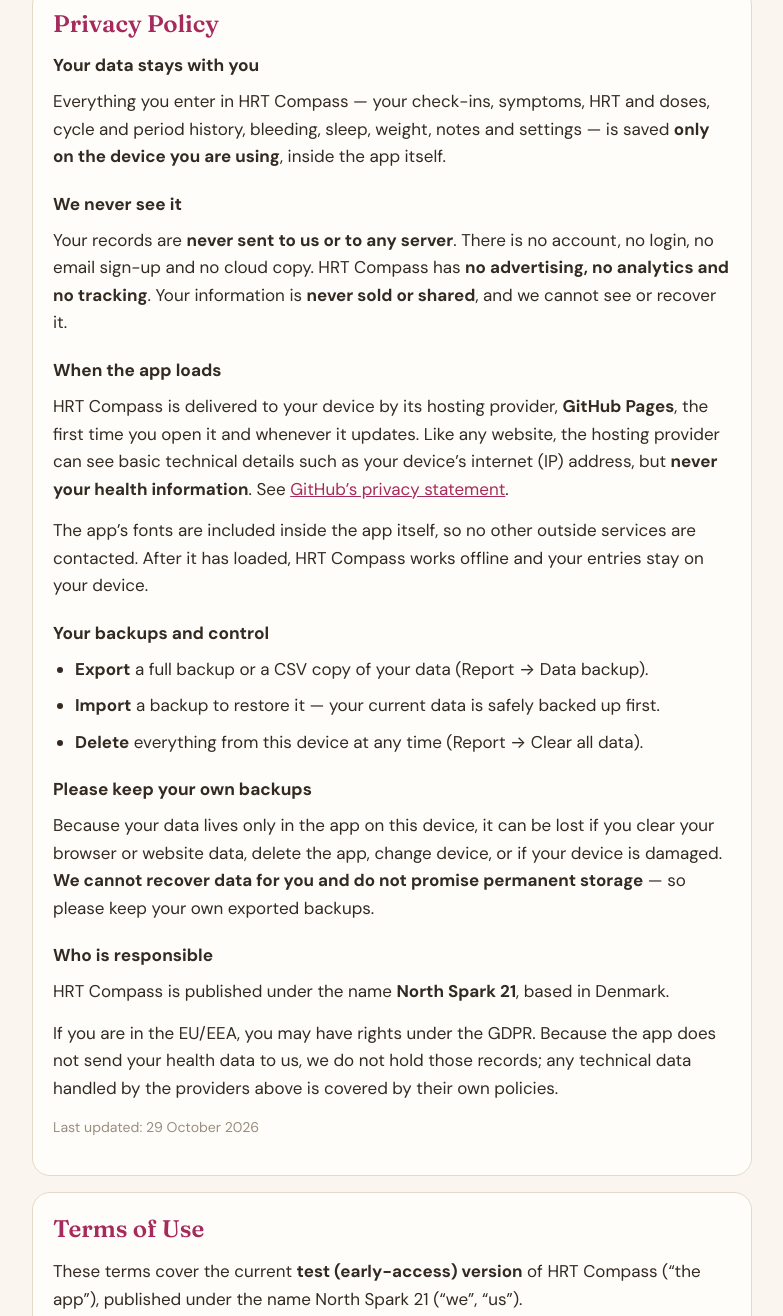
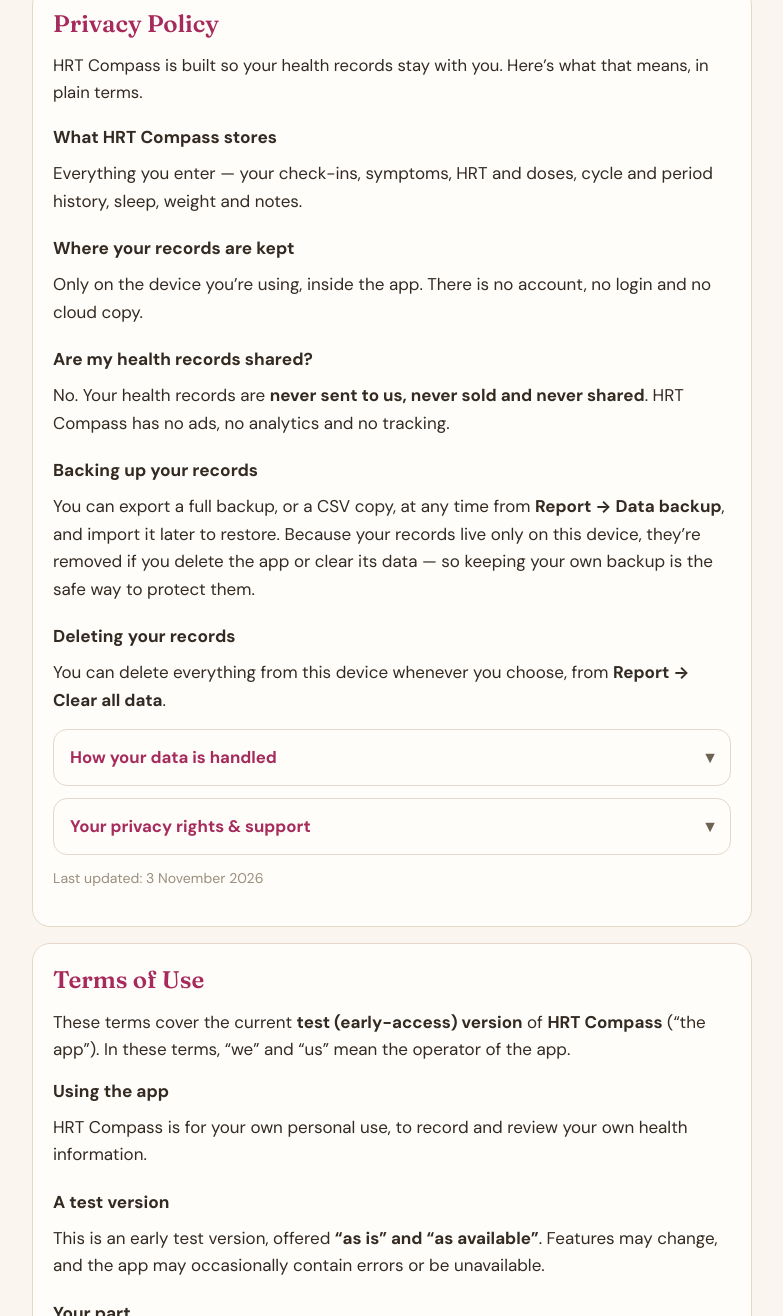
Before and after one commit to 9554wj2rkv-stack/HRT-COMPASS-, a plain HTML site: page privacy.html in a window 1280 px wide. Shown: the part 266-1582 px from the top of the page, without its empty margins (248-1031 px from the left). Drawn offline with Linux system fonts and the light colour scheme.

Commit message:
Add files via upload

```diff
--- a/privacy.html
+++ b/privacy.html
@@ -66,6 +66,14 @@
   a{color:var(--accent-deep);}
   .copyright{text-align:center;color:var(--ink-soft);font-size:.9rem;margin:30px 0 6px;font-weight:700;}
   .foot{color:var(--ink-faint);font-size:.88rem;}
+  .pp-intro{font-size:1.04rem;color:var(--ink);margin:0 0 18px;}
+  details.pp-fold{border:1.5px solid var(--line);border-radius:14px;margin:0 0 12px;background:var(--surface);overflow:hidden;}
+  details.pp-fold>summary{list-style:none;cursor:pointer;display:flex;align-items:center;gap:10px;padding:14px 16px;font-weight:700;font-size:1.05rem;color:var(--accent-deep);}
+  details.pp-fold>summary::-webkit-details-marker{display:none;}
+  details.pp-fold>summary .pp-chev{margin-left:auto;color:var(--ink-soft);transition:transform .2s;}
+  details.pp-fold[open]>summary .pp-chev{transform:rotate(180deg);}
+  details.pp-fold .pp-body{padding:2px 16px 8px;}
+  details.pp-fold .pp-body h3{margin-top:8px;}
   @media(max-width:480px){ body{font-size:16.5px;} h1{font-size:1.7rem;} h2{font-size:1.32rem;} }
 </style>
 </head>
@@ -87,32 +95,49 @@
 
   <section class="card" id="privacy">
     <h2>Privacy Policy</h2>
-    <h3>Your data stays with you</h3>
-    <p>Everything you enter in HRT Compass — your check-ins, symptoms, HRT and doses, cycle and period history, bleeding, sleep, weight, notes and settings — is saved <b>only on the device you are using</b>, inside the app itself.</p>
-    <h3>We never see it</h3>
-    <p>Your records are <b>never sent to us or to any server</b>. There is no account, no login, no email sign-up and no cloud copy. HRT Compass has <b>no advertising, no analytics and no tracking</b>. Your information is <b>never sold or shared</b>, and we cannot see or recover it.</p>
-    <h3>When the app loads</h3>
-    <p>HRT Compass is delivered to your device by its hosting provider, <b>GitHub Pages</b>, the first time you open it and whenever it updates. Like any website, the hosting provider can see basic technical details such as your device’s internet (IP) address, but <b>never your health information</b>. See <a href="https://docs.github.com/en/site-policy/privacy-policies/github-privacy-statement" target="_blank" rel="noopener">GitHub’s privacy statement</a>.</p>
-    <p>The app’s fonts are included inside the app itself, so no other outside services are contacted. After it has loaded, HRT Compass works offline and your entries stay on your device.</p>
-    <h3>Your backups and control</h3>
-    <ul>
-      <li><b>Export</b> a full backup or a CSV copy of your data (Report → Data backup).</li>
-      <li><b>Import</b> a backup to restore it — your current data is safely backed up first.</li>
-      <li><b>Delete</b> everything from this device at any time (Report → Clear all data).</li>
-    </ul>
-    <h3>Please keep your own backups</h3>
-    <p>Because your data lives only in the app on this device, it can be lost if you clear your browser or website data, delete the app, change device, or if your device is damaged. <b>We cannot recover data for you and do not promise permanent storage</b> — so please keep your own exported backups.</p>
-    <h3>Who is responsible</h3>
-    <div id="responsible">
-      <p>HRT Compass is published under the name <b>North Spark 21</b>, based in Denmark.</p>
-    </div>
-    <p>If you are in the EU/EEA, you may have rights under the GDPR. Because the app does not send your health data to us, we do not hold those records; any technical data handled by the providers above is covered by their own policies.</p>
-    <p class="foot">Last updated: 29 October 2026</p>
+    <p class="pp-intro">HRT Compass is built so your health records stay with you. Here’s what that means, in plain terms.</p>
+
+    <h3>What HRT Compass stores</h3>
+    <p>Everything you enter — your check-ins, symptoms, HRT and doses, cycle and period history, sleep, weight and notes.</p>
+
+    <h3>Where your records are kept</h3>
+    <p>Only on the device you’re using, inside the app. There is no account, no login and no cloud copy.</p>
+
+    <h3>Are my health records shared?</h3>
+    <p>No. Your health records are <b>never sent to us, never sold and never shared</b>. HRT Compass has no ads, no analytics and no tracking.</p>
+
+    <h3>Backing up your records</h3>
+    <p>You can export a full backup, or a CSV copy, at any time from <b>Report → Data backup</b>, and import it later to restore. Because your records live only on this device, they’re removed if you delete the app or clear its data — so keeping your own backup is the safe way to protect them.</p>
+
+    <h3>Deleting your records</h3>
+    <p>You can delete everything from this device whenever you choose, from <b>Report → Clear all data</b>.</p>
+
+    <details class="pp-fold">
+      <summary>How your data is handled<span class="pp-chev">▾</span></summary>
+      <div class="pp-body">
+        <p>Like any website, HRT Compass is delivered to your device by a hosting provider (<b>GitHub Pages</b>) the first time you open it, and whenever it updates. The hosting provider can see basic technical details such as your device’s internet (IP) address — but <b>never your health information</b>. You can read <a href="https://docs.github.com/en/site-policy/privacy-policies/github-privacy-statement" target="_blank" rel="noopener">the hosting provider’s privacy statement</a>.</p>
+        <p>No other outside services are contacted. Once the app has loaded, it works offline and everything you enter stays on your device.</p>
+      </div>
+    </details>
+
+    <details class="pp-fold">
+      <summary>Your privacy rights &amp; support<span class="pp-chev">▾</span></summary>
+      <div class="pp-body">
+        <h3>Who is responsible</h3>
+        <div id="responsible">
+          <p><b>HRT Compass</b> is the product and brand name of this app. The operator of the app is based in Denmark.</p>
+        </div>
+        <h3>Your rights in the EU/EEA</h3>
+        <p>If you are in the EU/EEA, you may have rights under the GDPR. Because the app does not send your health data to us, we do not hold those records; any technical data handled by the hosting provider is covered by its own policy.</p>
+      </div>
+    </details>
+
+    <p class="foot">Last updated: 3 November 2026</p>
   </section>
 
   <section class="card" id="terms">
     <h2>Terms of Use</h2>
-    <p>These terms cover the current <b>test (early-access) version</b> of HRT Compass (“the app”), published under the name North Spark 21 (“we”, “us”).</p>
+    <p>These terms cover the current <b>test (early-access) version</b> of <b>HRT Compass</b> (“the app”). In these terms, “we” and “us” mean the operator of the app.</p>
     <h3>Using the app</h3>
     <p>HRT Compass is for your own personal use, to record and review your own health information.</p>
     <h3>A test version</h3>
@@ -125,36 +150,38 @@
     <p>To the maximum extent permitted by law, we are not responsible for any loss of data, or for any direct or indirect loss arising from using (or being unable to use) the app. Your records are stored on your device, so keeping them safe is ultimately in your hands.</p>
     <h3>Where these terms apply</h3>
     <p>These terms follow the laws of Denmark, and do not affect the consumer-protection rights you already have where you live.</p>
-    <p class="foot">Last updated: 29 October 2026</p>
+    <p class="foot">Last updated: 3 November 2026</p>
   </section>
 
   <section class="card" id="medical">
     <h2>Medical Information</h2>
     <p>HRT Compass is a <b>personal tracking and educational tool</b> — it is here to help you notice and record how you feel over time.</p>
-    <p>It is <b>intended as a tracking tool, not a medical device</b>. It does not diagnose conditions, does not prescribe or recommend medication or doses, and is not a substitute for professional medical advice, diagnosis or treatment.</p>
+    <p>It is <b>intended only as a personal tracking and educational tool, and is not intended to be used as a medical device</b>. It does not diagnose conditions, does not prescribe or recommend medication or doses, and is not a substitute for professional medical advice, diagnosis or treatment.</p>
     <p>Any estimates — such as estimated ovulation, fertile windows or symptom patterns — are <b>approximate</b>, are based only on the information you enter, and are always labelled as estimates. They should <b>not</b> be used for contraception, or to plan or avoid pregnancy.</p>
     <p>Please talk to your doctor or another <b>qualified healthcare professional</b> about your symptoms and any changes to your HRT or medication. For anything urgent, contact your doctor or local emergency services.</p>
   </section>
 
   <section class="card" id="ownership">
     <h2>Ownership &amp; Copyright</h2>
-    <p class="copyright" style="text-align:left;margin:0 0 14px;">© 2026 North Spark 21. All rights reserved.</p>
-    <p>HRT Compass — its name, design, look and the code behind it — is owned by the operator of <b>North Spark 21</b> and is protected by copyright and other intellectual-property laws.</p>
+    <p class="copyright" style="text-align:left;margin:0 0 14px;">© 2026 HRT Compass. All rights reserved.</p>
+    <p>The original HRT Compass software, design and content are protected by applicable intellectual-property laws, subject to third-party rights and licences.</p>
     <p><b>Your records are yours.</b> Owning the app gives us no ownership of, and no access to, the information you keep on your device.</p>
-    <p><b>Fonts.</b> HRT Compass includes the <b>Fraunces</b> and <b>DM Sans</b> typefaces, used under the <b>SIL Open Font License, Version 1.1</b> and owned by their creators.</p>
+    <h3>Third-party licences</h3>
+    <p>HRT Compass uses the <b>Fraunces</b> and <b>DM Sans</b> typefaces, created by their respective authors and used under the <b>SIL Open Font License, Version 1.1</b>.</p>
   </section>
 
-  <p class="copyright">© 2026 North Spark 21. All rights reserved.</p>
+  <p class="copyright">© 2026 HRT Compass. All rights reserved.</p>
 </div>
 
 <script>
 /* Keeps the "Who is responsible" block consistent with the app, and shows a contact
    line only once a real email is set — so nothing unfinished is displayed. */
 (function(){
-  var L={ responsibleName:'', cvr:'', contactEmail:'' }; /* fill to match the app's LEGAL block */
+  var L={ operatorName:'', cvr:'', contactEmail:'', country:'Denmark' }; /* fill to match the app's LEGAL block */
   var box=document.getElementById('responsible'); if(!box) return;
-  var html='<p>HRT Compass is published under the name <b>North Spark 21</b>, based in Denmark.';
-  if(L.responsibleName){ html+=' Responsible: '+L.responsibleName+(L.cvr?' · CVR '+L.cvr:'')+'.'; }
+  var html='<p><b>HRT Compass</b> is the product and brand name of this app.';
+  if(L.operatorName){ html+=' It is operated by <b>'+L.operatorName+'</b>'+(L.country?', based in '+L.country:'')+(L.cvr?' · CVR '+L.cvr:'')+'.'; }
+  else if(L.country){ html+=' The operator of the app is based in '+L.country+'.'; }
   html+='</p>';
   if(L.contactEmail){ html+='<p>For privacy questions or to exercise your data rights, contact <a href="mailto:'+L.contactEmail+'">'+L.contactEmail+'</a>.</p>'; }
   box.innerHTML=html;
```
